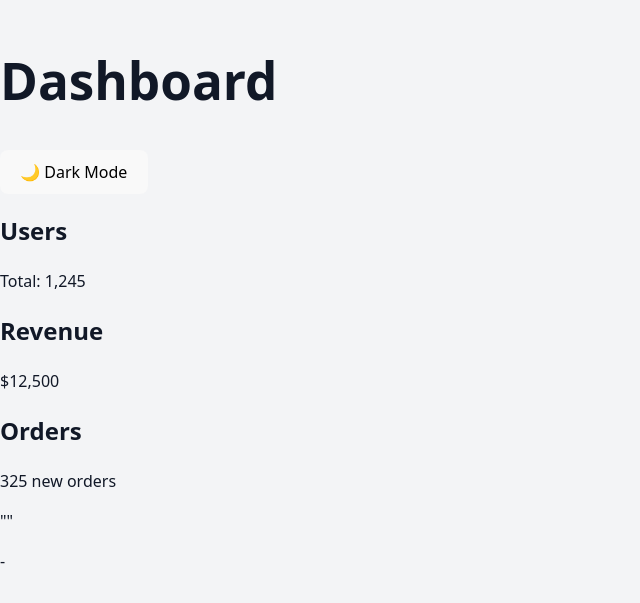
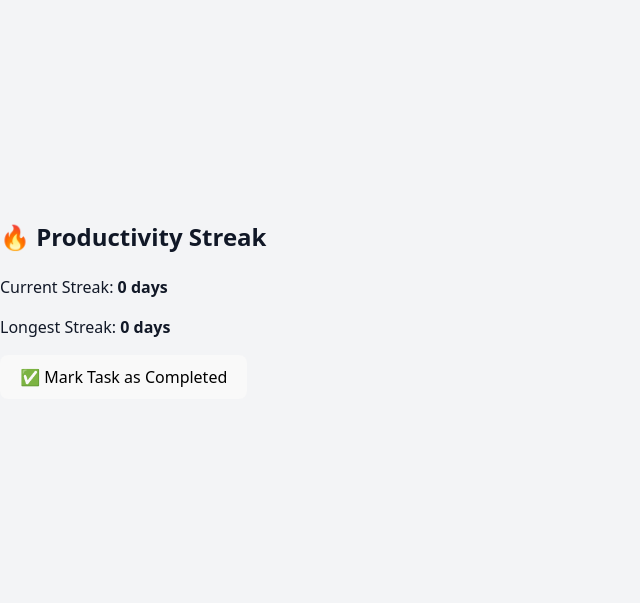
Before and after one commit to pkonsomu2020/10daysofreactjs, a React (Vite) app in the folder my-dashboard/: page / in a window 1280 px wide. Shown: the part 101-704 px from the top of the page, without its empty margins (0-640 px from the left). Built offline with nearby package versions, Linux system fonts and the light colour scheme; no server answers.

Commit message:
DAY 7 CHALLENGE

```diff
--- a/my-dashboard/src/App.tsx
+++ b/my-dashboard/src/App.tsx
@@ -1,28 +1,11 @@
 import React from "react";
-import Navbar from "./components/Navbar";
-import Card from "./components/Card";
-import Quote from "./components/Quote";
-import ThemeToggle from "./components/ThemeToggle";
-import { ThemeProvider } from "./context/ThemeContext";
+import StreakTracker from "./components/StreakTracker";
 
 const App: React.FC = () => {
   return (
-    <ThemeProvider>
-      <div className="min-h-screen p-6 transition duration-300">
-        <Navbar />
-        <div className="flex justify-end mb-4">
-          <ThemeToggle />
-        </div>
-        <div className="grid grid-cols-3 gap-4">
-          <Card title="Users" content="Total: 1,245" />
-          <Card title="Revenue" content="$12,500" />
-          <Card title="Orders" content="325 new orders" />
-        </div>
-        <div className="mt-8">
-          <Quote />
-        </div>
-      </div>
-    </ThemeProvider>
+    <div className="min-h-screen flex flex-col items-center justify-center bg-gray-100">
+      <StreakTracker />
+    </div>
   );
 };
 
--- /dev/null
+++ b/my-dashboard/src/components/StreakTracker.tsx
@@ -0,0 +1,65 @@
+import React, { useState, useEffect } from "react";
+
+const StreakTracker: React.FC = () => {
+  const [streak, setStreak] = useState<number>(0);
+  const [longestStreak, setLongestStreak] = useState<number>(0);
+  const [lastCompletedDate, setLastCompletedDate] = useState<string | null>(null);
+
+  useEffect(() => {
+    const savedStreak = JSON.parse(localStorage.getItem("streak") || "0") as number;
+    const savedLongestStreak = JSON.parse(localStorage.getItem("longestStreak") || "0") as number;
+    const savedDate = localStorage.getItem("lastCompletedDate");
+
+    setStreak(savedStreak);
+    setLongestStreak(savedLongestStreak);
+    setLastCompletedDate(savedDate);
+  }, []);
+
+  const handleTaskCompletion = () => {
+    const today = new Date().toISOString().split("T")[0]; // Format: YYYY-MM-DD
+
+    if (lastCompletedDate === today) {
+      alert("You've already completed a task today! ✅");
+      return;
+    }
+
+    let newStreak = streak + 1;
+
+    if (lastCompletedDate) {
+      const yesterday = new Date();
+      yesterday.setDate(yesterday.getDate() - 1);
+      const formattedYesterday = yesterday.toISOString().split("T")[0];
+
+      if (lastCompletedDate !== formattedYesterday) {
+        newStreak = 1; // Reset streak if a day was skipped
+      }
+    }
+
+    setStreak(newStreak);
+    setLastCompletedDate(today);
+
+    if (newStreak > longestStreak) {
+      setLongestStreak(newStreak);
+      localStorage.setItem("longestStreak", JSON.stringify(newStreak));
+    }
+
+    localStorage.setItem("streak", JSON.stringify(newStreak));
+    localStorage.setItem("lastCompletedDate", today);
+  };
+
+  return (
+    <div className="max-w-md mx-auto p-6 bg-white shadow-lg rounded-lg text-center">
+      <h2 className="text-2xl font-bold mb-2">🔥 Productivity Streak</h2>
+      <p className="text-lg">Current Streak: <strong>{streak} days</strong></p>
+      <p className="text-lg">Longest Streak: <strong>{longestStreak} days</strong></p>
+      <button
+        onClick={handleTaskCompletion}
+        className="mt-4 px-4 py-2 bg-blue-600 text-white font-bold rounded-lg hover:bg-blue-700 transition"
+      >
+        ✅ Mark Task as Completed
+      </button>
+    </div>
+  );
+};
+
+export default StreakTracker;
--- a/my-dashboard/src/index.css
+++ b/my-dashboard/src/index.css
@@ -85,3 +85,20 @@ body {
   color: var(--text-color);
   transition: background-color 0.3s, color 0.3s;
 }
+
+.task-container {
+  background: var(--bg-color);
+  color: var(--text-color);
+  padding: 20px;
+  border-radius: 10px;
+  box-shadow: 0px 4px 6px rgba(0, 0, 0, 0.1);
+}
+
+.task-button {
+  background: var(--button-bg);
+  color: var(--button-text);
+  padding: 10px 15px;
+  border: none;
+  border-radius: 5px;
+  cursor: pointer;
+}
```
